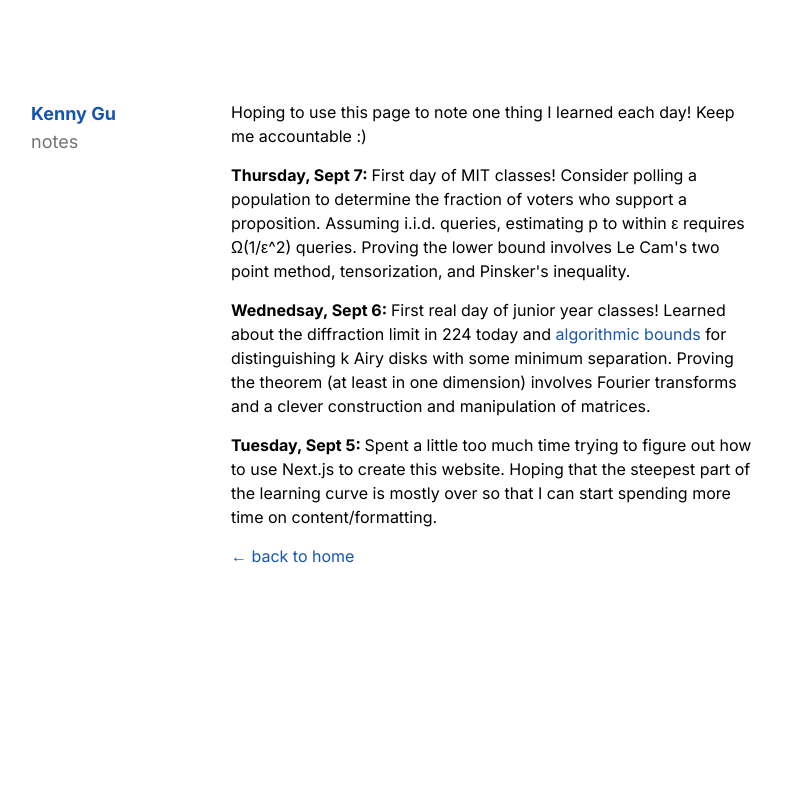
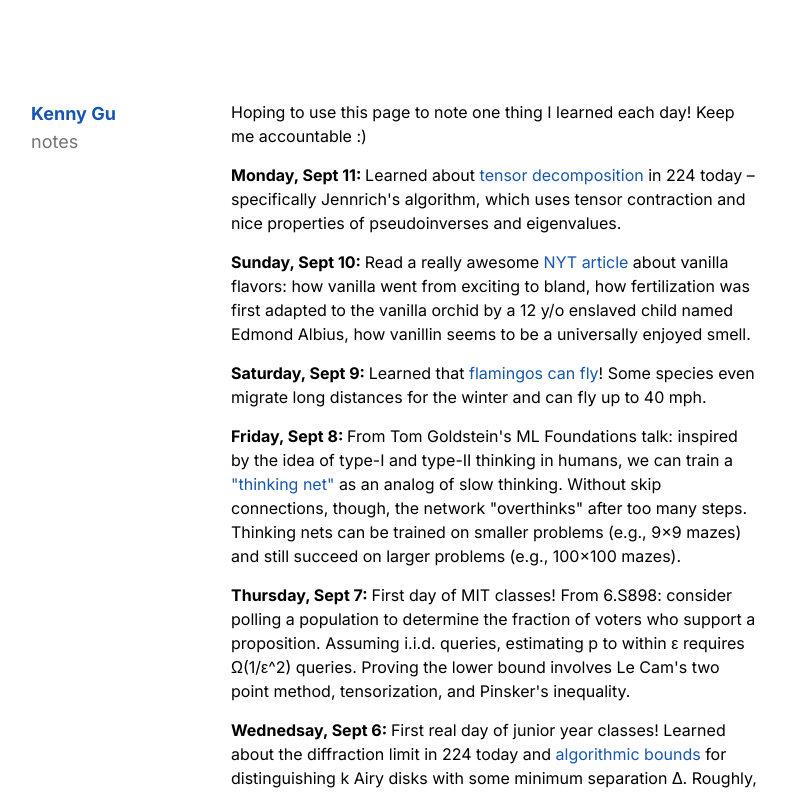
Before and after one commit to kennethgu/nextjs-blog, a Next.js app: page /notes in a window 1280 px wide. Shown: the top 794 px of the page, without its empty margins (245-1032 px from the left). Built offline with nearby package versions, Linux system fonts and the light colour scheme.

Commit message:
sept 11 update

```diff
--- a/package.json
+++ b/package.json
@@ -12,8 +12,10 @@
     "@types/node": "20.5.9",
     "@types/react": "18.2.21",
     "@types/react-dom": "18.2.7",
+    "@vercel/analytics": "^1.0.2",
     "eslint": "8.48.0",
     "eslint-config-next": "13.4.19",
+    "mathjax": "^3.2.2",
     "next": "13.4.19",
     "react": "18.2.0",
     "react-dom": "18.2.0",
--- a/src/app/layout.tsx
+++ b/src/app/layout.tsx
@@ -1,6 +1,7 @@
 import './globals.css'
 import type { Metadata } from 'next'
 import { Inter } from 'next/font/google'
+import { Analytics } from '@vercel/analytics/react'
 
 const inter = Inter({ subsets: ['latin'] })
 
@@ -16,7 +17,10 @@ export default function RootLayout({
 }) {
   return (
     <html lang="en">
-      <body className={inter.className}>{children}</body>
+      <body className={inter.className}>
+        {children}
+        <Analytics />
+      </body>
     </html>
   )
 }
--- a/src/app/notes/page.tsx
+++ b/src/app/notes/page.tsx
@@ -1,9 +1,14 @@
 import Image from 'next/image'
 import Link from 'next/link'
 import Navbar from '../../components/navbar'
+import Head from 'next/head'
 
 export default function Home() {
   return (
+    <>
+    <Head>
+      <meta name="robots" content="noindex"></meta>
+    </Head>
     <main className="flex lg:flex-row flex-col py-24 lg:w-3/5 md:w-1/2 w-3/4 text-left mx-auto">
       <Navbar />
 
@@ -13,13 +18,33 @@ export default function Home() {
         </p>
 
         <p className="lg:w-50">
+        <span className="font-bold">Monday, Sept 11:&nbsp;</span>
+          Learned about <Link href="http://people.csail.mit.edu/moitra/docs/Tensors.pdf" className="accented hover:underline">tensor decomposition</Link> in 224 today – specifically Jennrich&apos;s algorithm, which uses tensor contraction and nice properties of pseudoinverses and eigenvalues.
+        </p>
+
+        <p className="lg:w-50">
+        <span className="font-bold">Sunday, Sept 10:&nbsp;</span>
+          Read a really awesome <Link href="https://www.nytimes.com/2023/09/08/t-magazine/vanilla-spice-blandness.html?smid=url-share" className="accented hover:underline">NYT article</Link> about vanilla flavors: how vanilla went from exciting to bland, how fertilization was first adapted to the vanilla orchid by a 12 y/o enslaved child named Edmond Albius, how vanillin seems to be a universally enjoyed smell.
+        </p>
+
+        <p className="lg:w-50">
+          <span className="font-bold">Saturday, Sept 9:&nbsp;</span>
+          Learned that <Link className="accented hover:underline" href="https://abcbirds.org/blog/flamingo-flight/">flamingos can fly</Link>! Some species even migrate long distances for the winter and can fly up to 40 mph.
+        </p>
+
+        <p className="lg:w-50">
+          <span className="font-bold">Friday, Sept 8:&nbsp;</span>
+          From Tom Goldstein&apos;s ML Foundations talk: inspired by the idea of type-I and type-II thinking in humans, we can train a <Link className="accented hover:underline" href="https://arxiv.org/abs/2106.04537">&quot;thinking net&quot;</Link> as an analog of slow thinking. Without skip connections, though, the network &quot;overthinks&quot; after too many steps. Thinking nets can be trained on smaller problems (e.g., 9x9 mazes) and still succeed on larger problems (e.g., 100x100 mazes).
+        </p>
+
+        <p className="lg:w-50">
           <span className="font-bold">Thursday, Sept 7:&nbsp;</span>
-          First day of MIT classes! Consider polling a population to determine the fraction of voters who support a proposition. Assuming i.i.d. queries, estimating p to within &epsilon; requires &Omega;(1/&epsilon;^2) queries. Proving the lower bound involves Le Cam&apos;s two point method, tensorization, and Pinsker&apos;s inequality.
+          First day of MIT classes! From 6.S898: consider polling a population to determine the fraction of voters who support a proposition. Assuming i.i.d. queries, estimating p to within &epsilon; requires &Omega;(1/&epsilon;^2) queries. Proving the lower bound involves Le Cam&apos;s two point method, tensorization, and Pinsker&apos;s inequality.
         </p>
 
         <p className="lg:w-50">
           <span className="font-bold">Wednedsay, Sept 6:&nbsp;</span>
-          First real day of junior year classes! Learned about the diffraction limit in 224 today and <Link className="accented hover:underline" href='https://doi.org/10.48550/arXiv.2004.07659'>algorithmic bounds</Link> for distinguishing k Airy disks with some minimum separation. Proving the theorem (at least in one dimension) involves Fourier transforms and a clever construction and manipulation of matrices.
+          First real day of junior year classes! Learned about the diffraction limit in 224 today and <Link className="accented hover:underline" href='https://doi.org/10.48550/arXiv.2004.07659'>algorithmic bounds</Link> for distinguishing k Airy disks with some minimum separation &Delta;. Roughly, there&apos;s a phase transition at a certain &Delta; where the sample complexity changes from exponential to polynomial in k. Proving the theorem (at least in one dimension) involves Fourier transforms and a clever construction and manipulation of matrices.
         </p>
 
         <p className="lg:w-50">
@@ -34,5 +59,6 @@ export default function Home() {
         </Link>
       </div>
     </main>
+    </>
   )
 }
--- a/src/app/page.tsx
+++ b/src/app/page.tsx
@@ -9,10 +9,10 @@ export default function Home() {
 
       <div className="py-1 px-5 shrink">
         <p className="lg:w-50">
-          Hi! My name is Kenny Gu, and I&apos;m a junior at Harvard College studying statistics, math, and computer science. I&apos;m interested in a variety of things, including – but certainly not limited to – machine learning, probability, electoral politics, accessibility in education, and causal inference.
+          Hi! My name is Kenny Gu, and I&apos;m a junior at Harvard College (in Currier House!) studying statistics, math, and computer science. I&apos;m interested in a variety of things, including – but certainly not limited to – machine learning, probability, electoral politics, accessibility in education, and causal inference.
         </p>
         <p>
-          I&apos;m mostly creating this website/blog for myself (or so I tell myself): to keep track of things I&apos;m learning and maybe jot down some words on things I&apos;m thinking about. not sure how often I&apos;ll update this, but I&apos;ll try to keep it somewhat regular.
+          I&apos;m mostly creating this website/blog for myself (or so I tell myself): to keep track of things I&apos;m learning and maybe jot down some words on things I&apos;m thinking about. Not sure how often I&apos;ll update this, but I&apos;ll try to keep it somewhat regular.
         </p>
       </div>
     </main>
```
Also changed, not shown: 1 other file (tests, documents, lock files or other folders).
